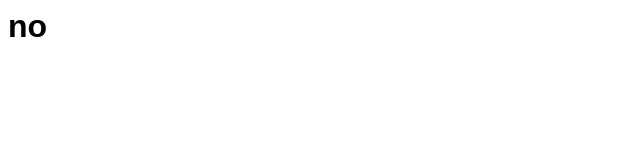
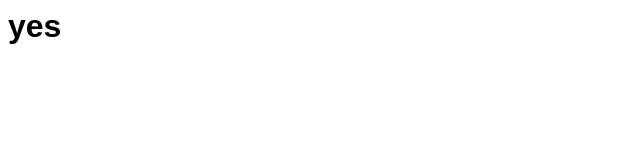
Before and after one commit to Simyon264/idk4reaktho, a plain HTML site: page index.html in a window 1280 px wide. Shown: the full height of the page, 0-640 px from the left. Drawn offline with Linux system fonts and the light colour scheme.

Commit message:
Update index.html

```diff
--- a/index.html
+++ b/index.html
@@ -7,5 +7,5 @@
 </head>
 
 <body>
-    <h1 class="helpme">no</h1>
+    <h1 class="helpme">yes</h1>
 </body>
```
